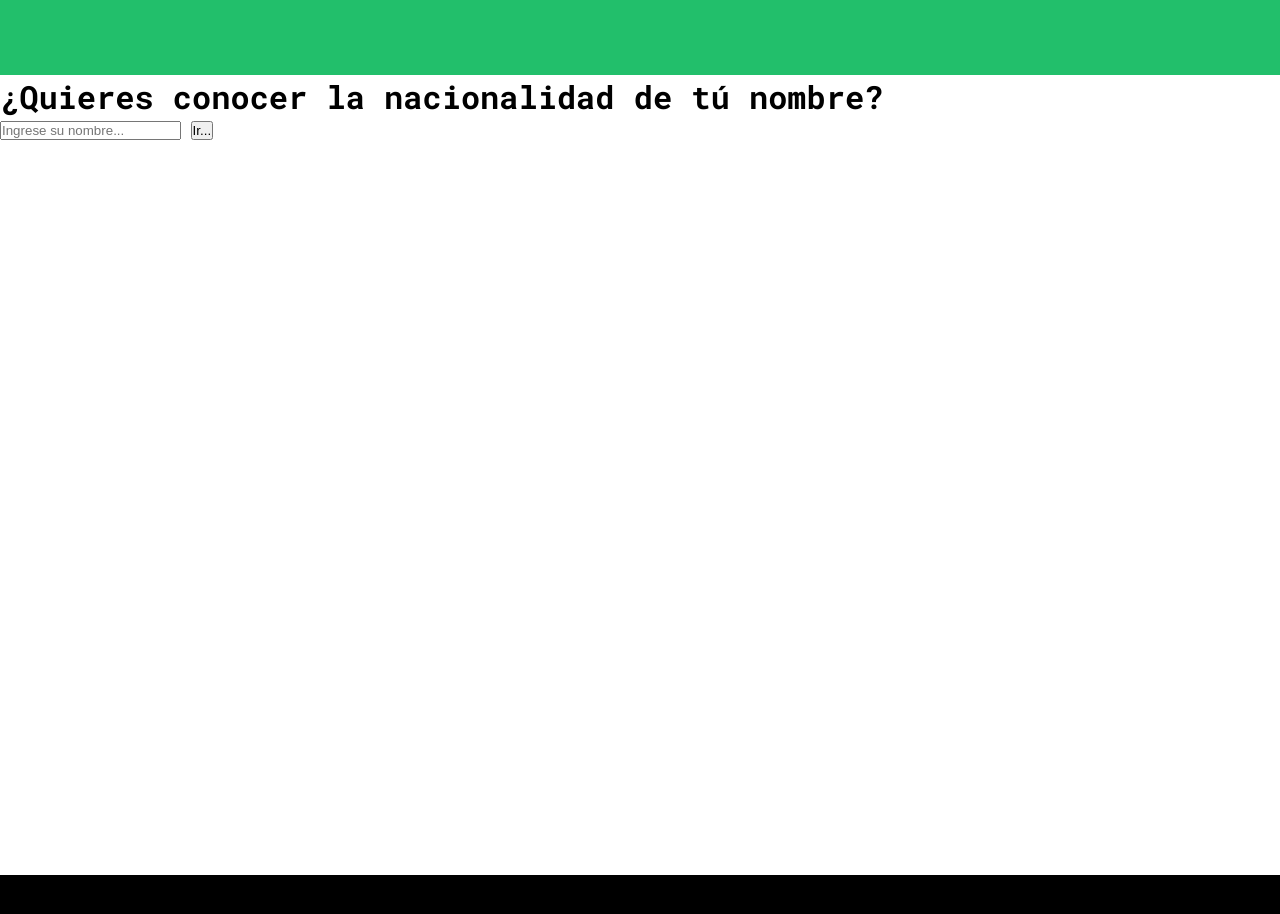
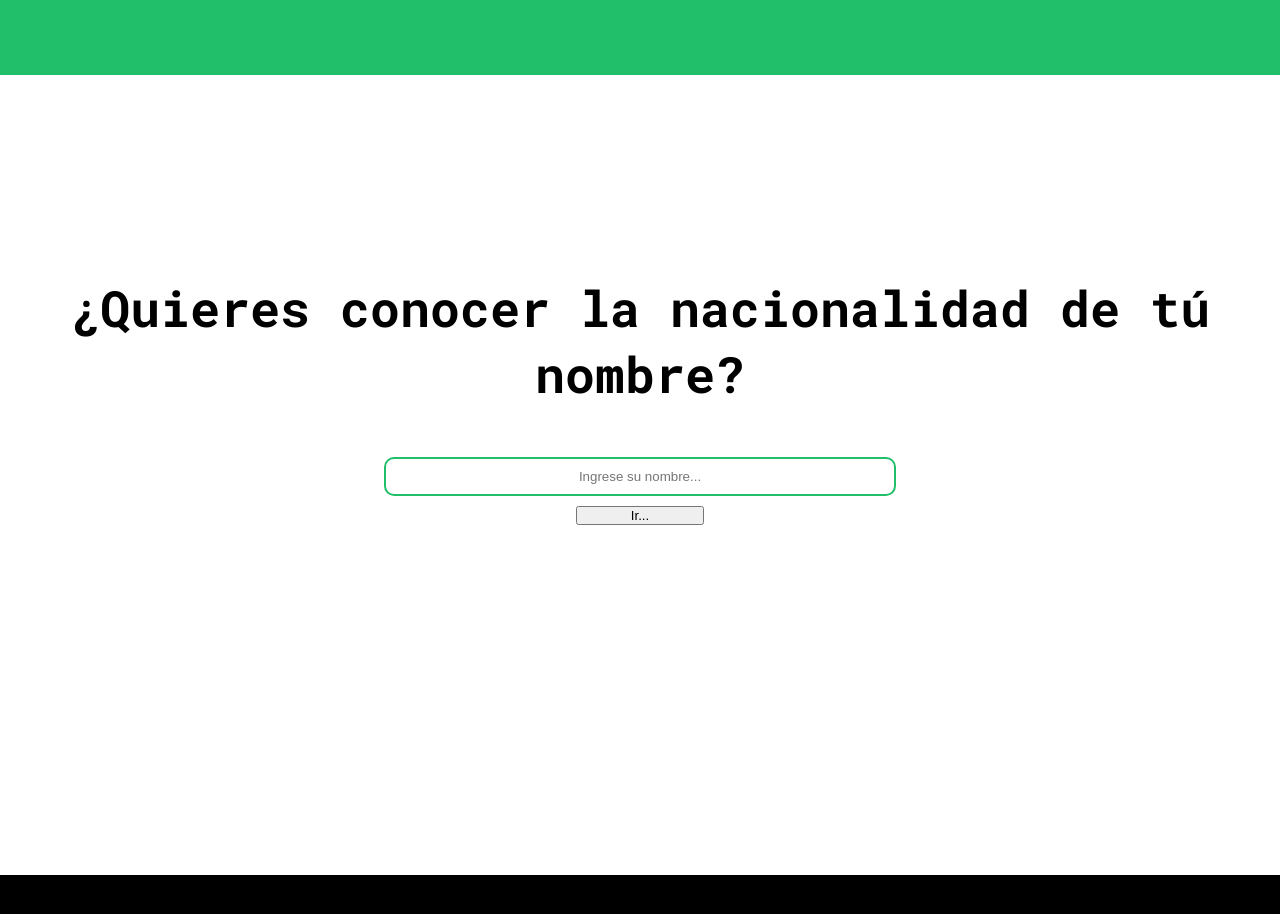
Before and after one commit to carlos-a-pv/nationalize, a plain HTML site: page public/index.html in a window 1280 px wide. Drawn offline with Linux system fonts and the light colour scheme.

Commit message:
First part of design

```diff
--- a/styles.css
+++ b/styles.css
@@ -13,17 +13,44 @@ body {
 header {
     width: 100%;
     height: 75px;
+    min-width: 200px;
     background-color: #22BF6B;
 }
 
 /* ------------------------------------------------------------------------- */
 /* MAIN */
 main {
+    display: flex;
+    flex-direction: column;
     width: 100%;
     height: 800px;
+}
+main h1 {
+    margin-top: 200px;
+    margin-bottom: 50px;
+    text-align: center;
+    font-size: 50px;
+}
+main input {
+    width: 40%;
+    margin: 0 auto;
+    margin-bottom: 10px;
+    padding: 10px;
+    text-align: center;
+    border: 2px solid #22BF6B;
+    border-radius: 10px;
+    /*  */
 
 }
-
+main button {
+    width: 10%;
+    margin: 0 auto;
+    margin-bottom: 10px;
+    text-align: center;
+}
+main button:hover {
+    cursor: pointer;
+}
 /* ------------------------------------------------------------------------- */
 /* FOOTER */
 footer {
```
